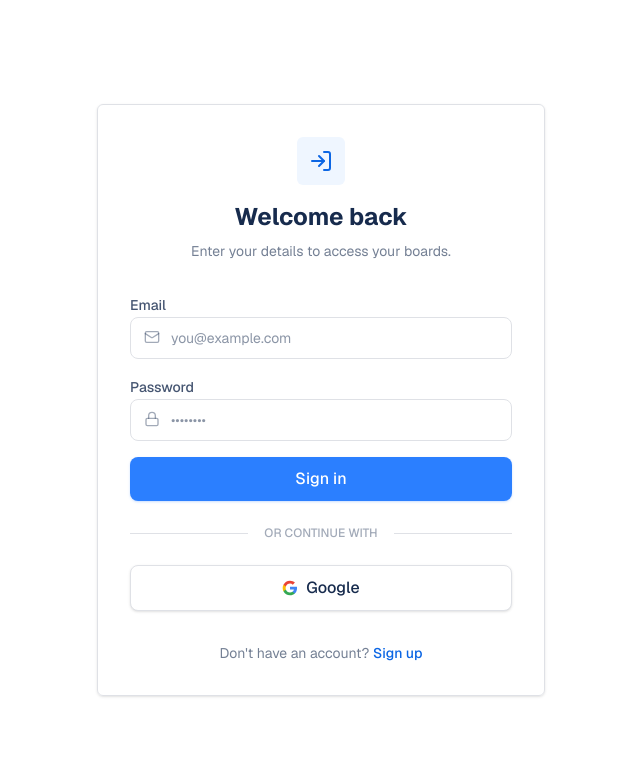
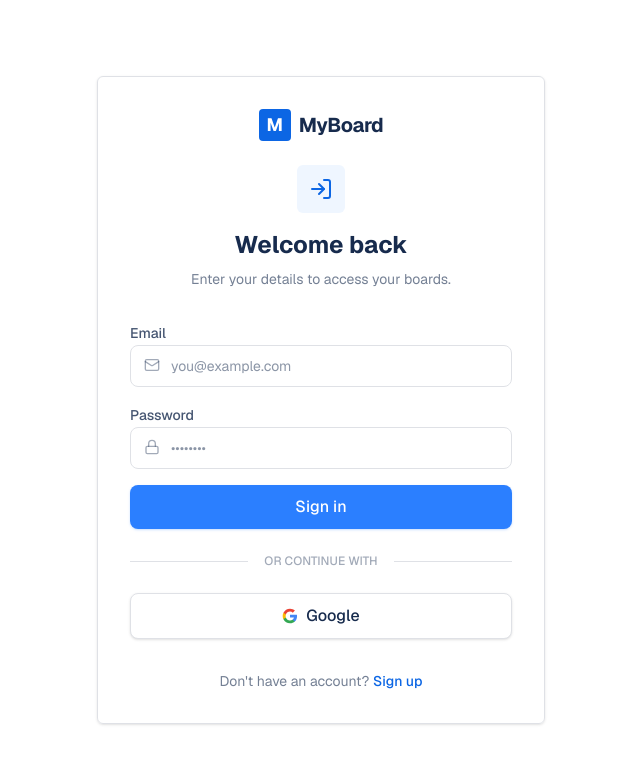
Before and after one commit to williampepple1/myboard, a Next.js app: page /login in a window 1280 px wide. Shown: the top 764 px of the page, without its empty margins (319-959 px from the left). Built offline with nearby package versions, Linux system fonts and the light colour scheme.

Commit message:
Add MyBoard branding and animated background to login page

```diff
--- a/src/app/login/page.tsx
+++ b/src/app/login/page.tsx
@@ -137,19 +137,35 @@ export default function LoginPage() {
   }
 
   const bgElement = (
-    <div className="fixed inset-0 -z-10 overflow-hidden">
-      <div className="absolute inset-0 bg-gradient-to-br from-[#0C66E4]/5 via-[#0c66e4]/10 to-[#22A06B]/5" />
-      <div className="absolute top-[-20%] left-[-10%] w-[60%] h-[60%] rounded-full bg-[#0C66E4]/10 blur-[120px] animate-pulse" />
-      <div className="absolute bottom-[-20%] right-[-10%] w-[50%] h-[50%] rounded-full bg-[#22A06B]/10 blur-[120px] animate-pulse [animation-delay:2s]" />
-      <div className="absolute top-[40%] right-[20%] w-[30%] h-[30%] rounded-full bg-[#E34935]/5 blur-[100px] animate-pulse [animation-delay:4s]" />
-    </div>
+    <>
+      <style>{`
+        @keyframes bgFloat {
+          0%, 100% { transform: translate(0, 0) scale(1); }
+          33% { transform: translate(30px, -30px) scale(1.1); }
+          66% { transform: translate(-20px, 20px) scale(0.9); }
+        }
+        .bg-orb-1 { animation: bgFloat 12s ease-in-out infinite; }
+        .bg-orb-2 { animation: bgFloat 15s ease-in-out infinite reverse; }
+        .bg-orb-3 { animation: bgFloat 10s ease-in-out infinite 3s; }
+      `}</style>
+      <div className="fixed inset-0 -z-10 overflow-hidden">
+        <div className="absolute inset-0 bg-gradient-to-br from-[#0C66E4]/5 via-[#f0f5ff] to-[#22A06B]/5" />
+        <div className="bg-orb-1 absolute top-[-20%] left-[-10%] w-[60%] h-[60%] rounded-full bg-[#0C66E4]/10 blur-[120px]" />
+        <div className="bg-orb-2 absolute bottom-[-20%] right-[-10%] w-[50%] h-[50%] rounded-full bg-[#22A06B]/10 blur-[120px]" />
+        <div className="bg-orb-3 absolute top-[30%] right-[15%] w-[30%] h-[30%] rounded-full bg-[#E34935]/5 blur-[100px]" />
+      </div>
+    </>
   )
 
   if (needsVerification) {
     return (
       <div className="min-h-screen bg-background flex flex-col items-center justify-center p-4">
         {bgElement}
-        <div className="w-full max-w-md bg-white border border-border rounded-md shadow-sm p-8 animate-in fade-in slide-in-from-bottom-4 duration-500">
+        <div className="w-full max-w-md bg-white/95 backdrop-blur-sm border border-border rounded-md shadow-sm p-8 animate-in fade-in slide-in-from-bottom-4 duration-500">
+          <div className="flex items-center justify-center gap-2 mb-6">
+            <div className="w-8 h-8 rounded bg-[#0c66e4] text-white flex items-center justify-center font-bold text-lg">M</div>
+            <span className="text-xl font-bold tracking-tight text-[#172b4d]">MyBoard</span>
+          </div>
           <div className="text-center mb-8">
             <div className="inline-flex items-center justify-center w-12 h-12 bg-blue-50 text-primary rounded-md mb-4">
               <KeyRound size={24} />
@@ -234,6 +250,12 @@ export default function LoginPage() {
     <div className="min-h-screen bg-background flex flex-col items-center justify-center p-4 relative">
       {bgElement}
       <div className="w-full max-w-md bg-white/95 backdrop-blur-sm border border-border rounded-md shadow-sm p-8 animate-in fade-in slide-in-from-bottom-4 duration-500">
+
+        {/* Brand */}
+        <div className="flex items-center justify-center gap-2 mb-6">
+          <div className="w-8 h-8 rounded bg-[#0c66e4] text-white flex items-center justify-center font-bold text-lg">M</div>
+          <span className="text-xl font-bold tracking-tight text-[#172b4d]">MyBoard</span>
+        </div>
 
         {/* Header */}
         <div className="text-center mb-8">
```
